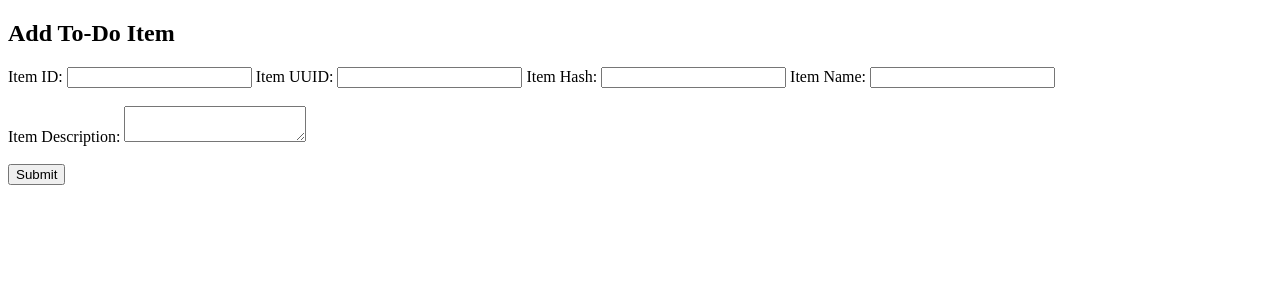
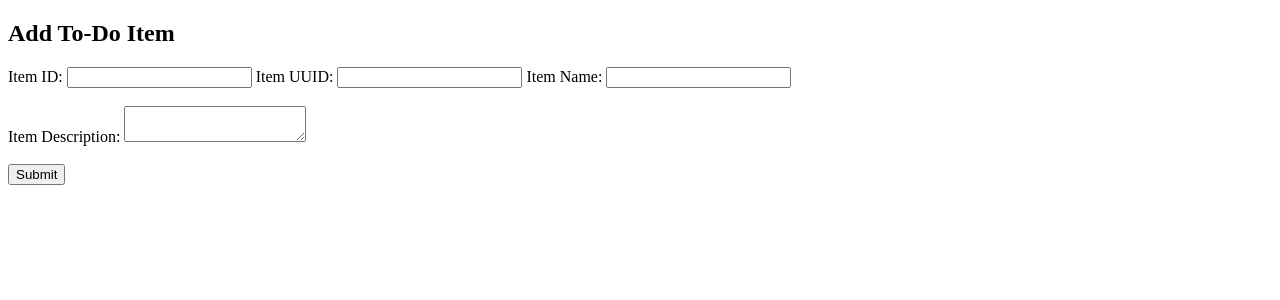
Before and after one commit to sambodhishinde12/Git-And-GitHub, a Flask app: page / in a window 1280 px wide. Shown: the top 300 px of the page. Run offline with Flask 3, Linux system fonts and the light colour scheme.

```diff
--- a/To_DO_LIST/Backend/templates/index.html
+++ b/To_DO_LIST/Backend/templates/index.html
@@ -13,9 +13,6 @@
         <label>Item UUID:</label>
         <input type="text" name="itemUUID" required>
 
-        <label>Item Hash:</label>
-        <input type="text" name="itemHash" required>
-
         <label>Item Name:</label>
         <input type="text" name="itemName" required><br><br>
 
```
